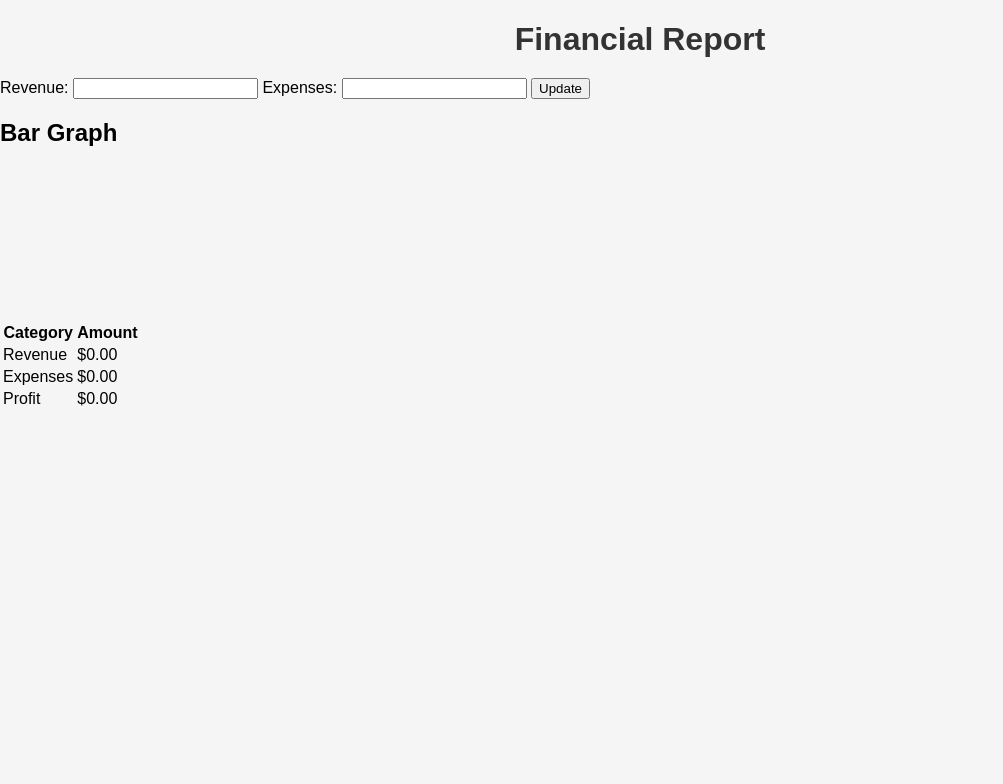
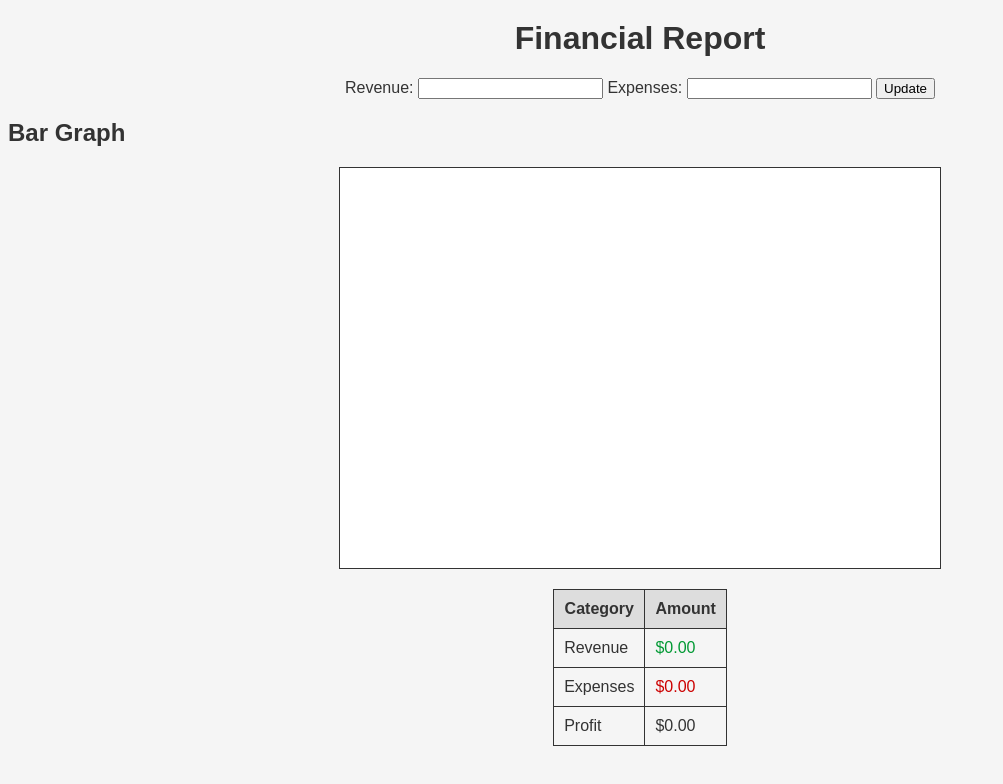
Before and after one commit to Razu88/budgetmanage, a plain HTML site: page index.html in a window 1280 px wide. Shown: the whole page, without its empty margins (0-1003 px from the left). Drawn offline with nearby package versions, Linux system fonts and the light colour scheme.

Commit message:
Update style.css

```diff
--- a/style.css
+++ b/style.css
@@ -1,102 +1,55 @@
-* {
-  box-sizing: border-box;
-}
-
 body {
-  margin: 0;
-  padding: 0;
-  font-family: Arial, sans-serif;
-  background-color: #f5f5f5;
-}
-
-.container {
-  max-width: 800px;
-  margin: 0 auto;
-  padding: 20px;
+	font-family: Arial, sans-serif;
+	background-color: #f5f5f5;
+	color: #333;
 }
 
 h1 {
-  text-align: center;
-  margin-bottom: 20px;
-  color: #333;
+	text-align: center;
+	margin-top: 20px;
 }
 
-.form {
-  display: flex;
-  flex-direction: column;
-  margin-bottom: 20px;
+#form {
+	text-align: center;
+	margin-bottom: 20px;
 }
 
-.form-group {
-  display: flex;
-  flex-direction: column;
-  margin-bottom: 10px;
+table {
+	margin: 0 auto;
+	border-collapse: collapse;
 }
 
-.form-group label {
-  margin-bottom: 5px;
+th, td {
+	padding: 10px;
+	border: 1px solid #333;
 }
 
-.form-group input[type="number"] {
-  padding: 10px;
-  border: none;
-  border-radius: 5px;
-  background-color: #fff;
+th {
+	background-color: #ddd;
 }
 
-button#submit-btn {
-  padding: 10px;
-  border: none;
-  border-radius: 5px;
-  background-color: #333;
-  color: #fff;
-  font-size: 16px;
-  cursor: pointer;
+#chart-container {
+	width: 600px;
+	height: 400px;
+	margin: 0 auto;
+	margin-bottom: 20px;
+	background-color: #fff;
+	border: 1px solid #333;
 }
 
-.chart {
-  display: flex;
-  flex-direction: column;
-  justify-content: center;
-  height: 300px;
-  background-color: #fff;
-  border-radius: 5px;
-  box-shadow: 0px 0px 10px #ccc;
-  overflow: hidden;
-  position: relative;
+canvas {
+	width: 100%;
+	height: 100%;
 }
 
-.chart .income-bar {
-  position: absolute;
-  bottom: 0;
-  left: 0;
-  width: 0;
-  height: 0;
-  background-color: #4caf50;
-  transition: all 0.5s ease-out;
+#revenue-amount {
+	color: #009933;
 }
 
-.chart .expenses-bar {
-  position: absolute;
-  bottom: 0;
-  right: 0;
-  width: 0;
-  height: 0;
-  background-color: #f44336;
-  transition: all 0.5s ease-out;
+#expenses-amount {
+	color: #cc0000;
 }
 
-.chart:after {
-  content: "";
-  position: absolute;
-  bottom: 0;
-  left: 0;
-  width: 100%;
-  height: 1px;
-  background-color: #ccc;
+#profit-amount {
+	color: #333;
 }
-
-.chart .bar-labels {
-  display: flex;
-  justify-content: space-between;
-  margin-top: 10px;
```
